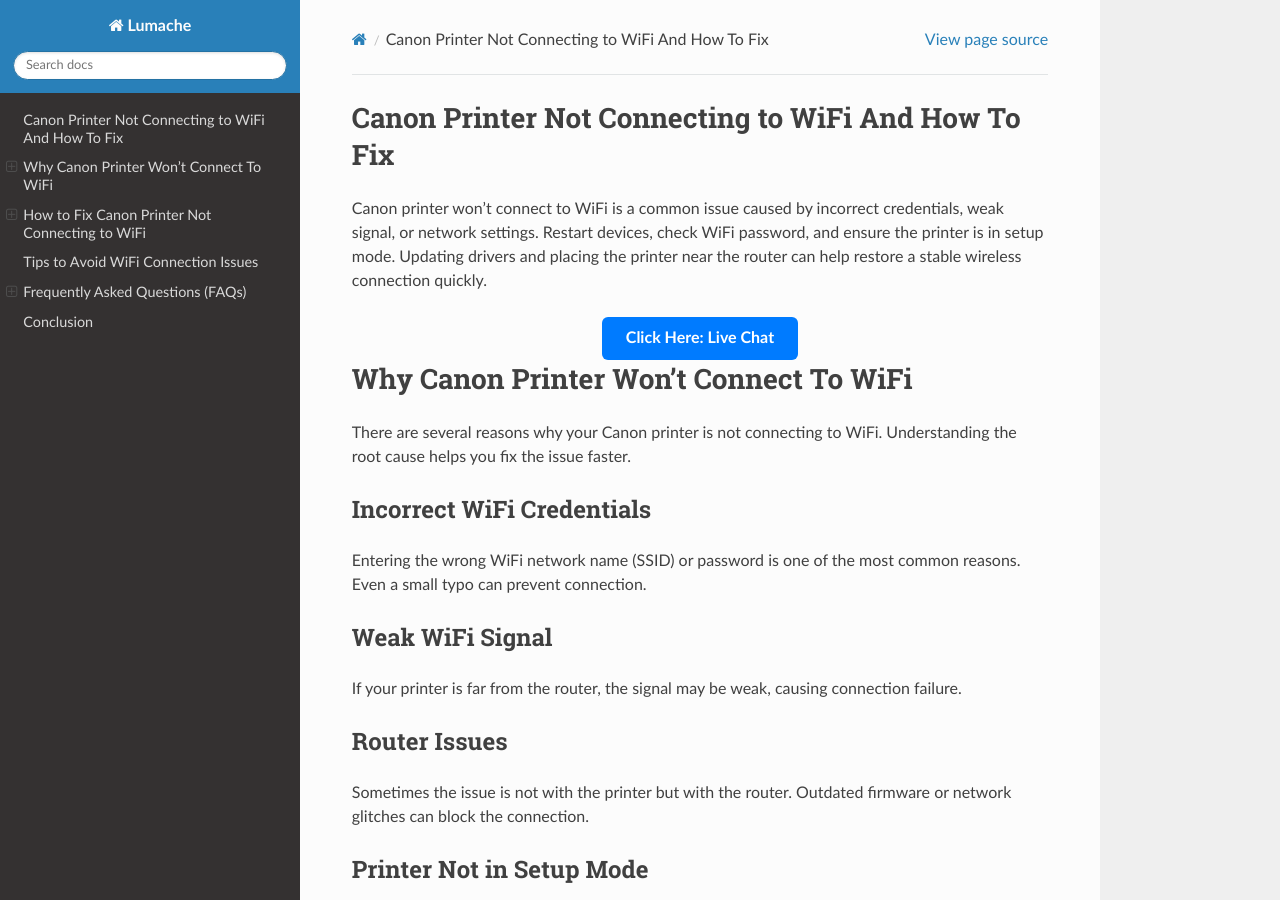
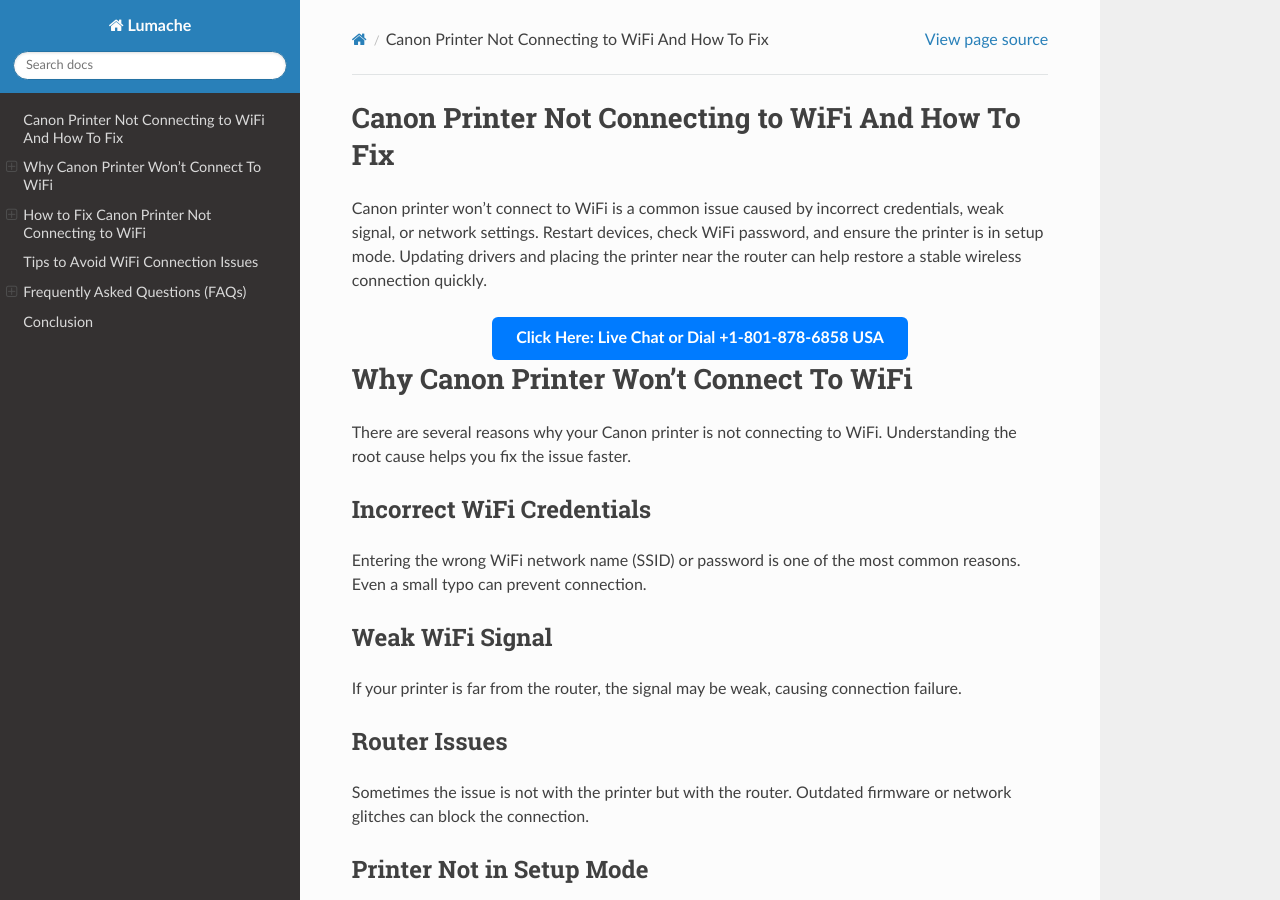
Before and after one commit to howtofixprinteroffline/canonprinternotconnectingtowifi, a Sphinx documentation site: the page built from docs/source/index.rst, in a window 1280 px wide and 900 px high. Built offline with Sphinx 7.4.7 and the Read the Docs theme 3.1.0, drawn with Linux system fonts in a browser that asks for light colours.

Commit message:
Update index.rst

```diff
--- a/docs/source/index.rst
+++ b/docs/source/index.rst
@@ -7,7 +7,7 @@ Canon printer won’t connect to WiFi is a common issue caused by incorrect cred
 
    <div style="text-align:center;">
      <a href="https://jivo.chat/KlZSRejpBm" target="_blank" rel="noopener noreferrer" style="display:inline-block; background-color:#007BFF; color:#ffffff; padding:12px 24px; text-decoration:none; border-radius:6px; font-size:16px; font-weight:bold;">
-       Click Here: Live Chat
+       Click Here: Live Chat or Dial +1-801-878-6858 USA
      </a>
    </div>
 
```
